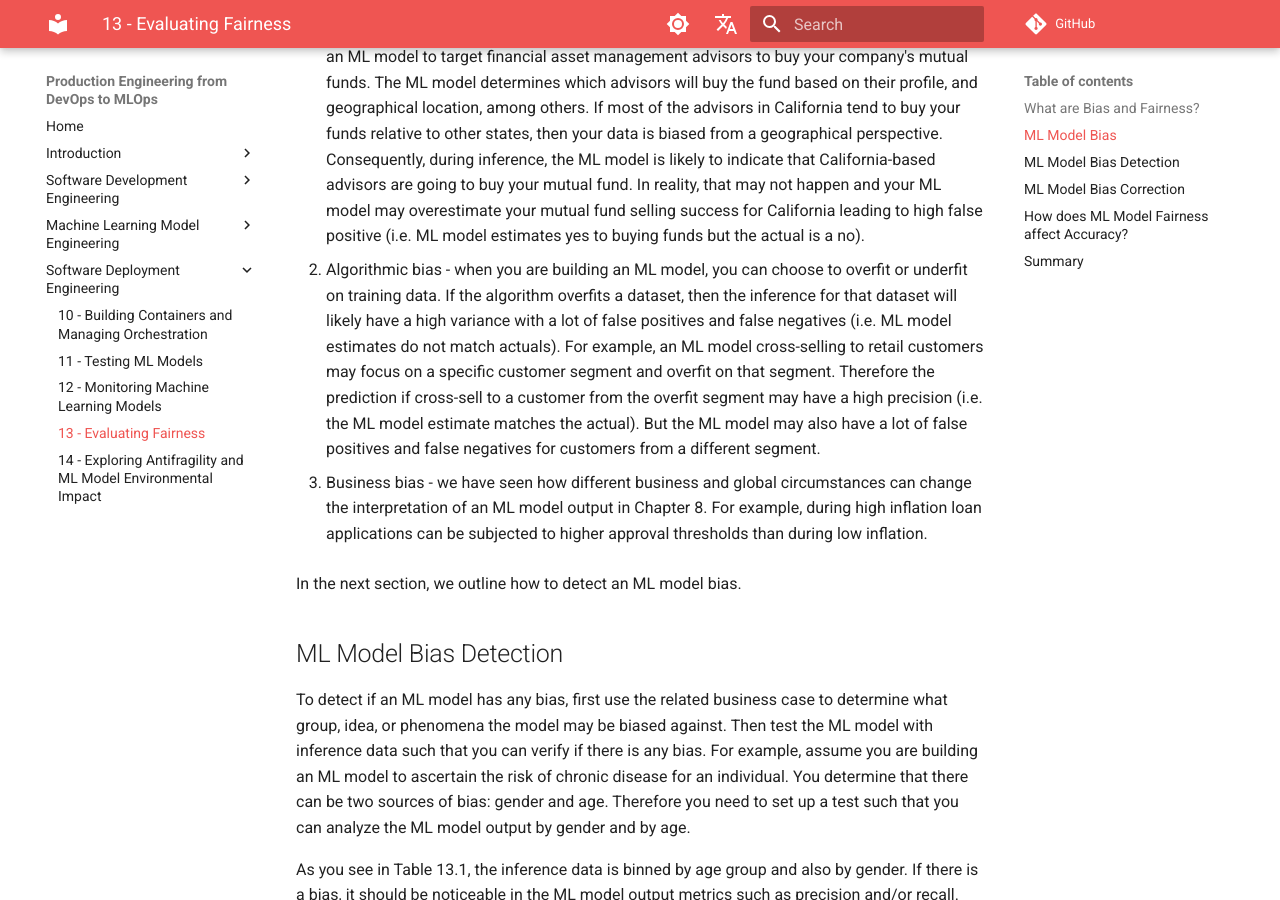
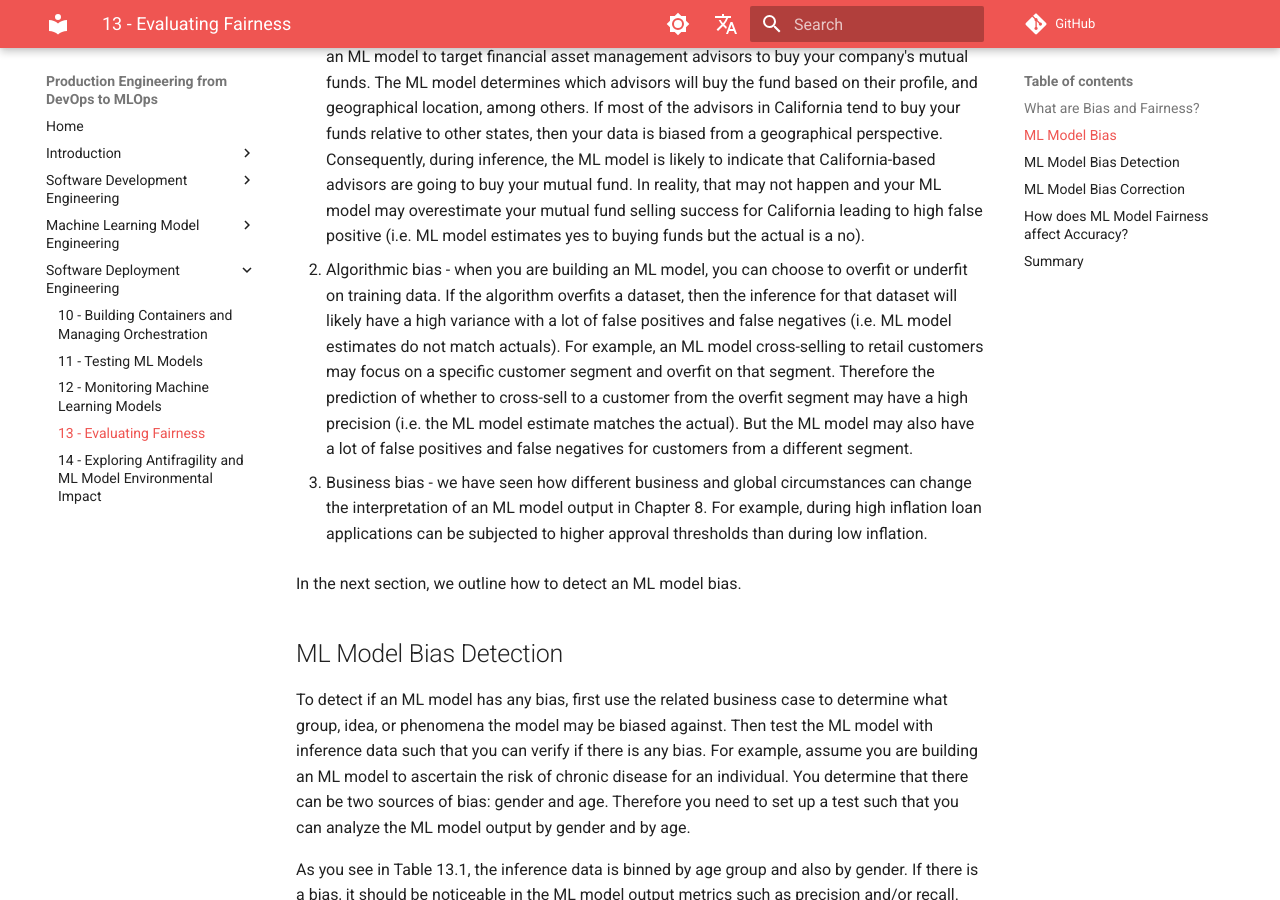
Before and after one commit to sebastiendonadio/devopsmlops, an MkDocs documentation site: the page built from chapters/15-chapter13.md, in a window 1280 px wide and 900 px high, scrolled down 1146 px. Built offline with MkDocs 1.6.1 and Material for MkDocs 9.7.7, drawn with Linux system fonts in a browser that asks for light colours; comment, search, counter and statistics services are not loaded; some of the changed text lies outside the part shown.

Commit message:
Update 15-chapter13.md
First revision

```diff
--- a/chapters/15-chapter13.md
+++ b/chapters/15-chapter13.md
@@ -1,7 +1,7 @@
 # 13 - Evaluating Fairness
 
 
-In this thirteenth chapter, we discuss ML model fairness. This Is an important topic for ML ethics, specifically bias. Now that you know how to build, deploy, test, and monitor ML models, you may need to ensure that your ML model is fair. Specifically, in this chapter you will be able to:
+In this thirteenth chapter, we discuss ML model fairness. This is an important topic for ML ethics, specifically bias. Now that you know how to build, deploy, test, and monitor ML models, you may need to ensure that your ML model is fair. Specifically, in this chapter you will be able to:
 
 -   Understand what is bias and what is fairness in ML models
 -   Learn how to detect bias in ML models
@@ -32,7 +32,7 @@
 1.   Data bias - when the data is biased towards or against a particular idea, or group of phenomena, the trained ML model inherits that bias.  For example, assume you are building an ML model to target financial asset management advisors to buy your company's mutual funds. The ML model determines which advisors will buy the fund based on their profile, and geographical location, among others. If most of the advisors in California tend to buy your funds relative to other states, then your data is biased from a geographical perspective. Consequently, during inference, the ML model is likely to indicate that California-based advisors are going to buy your mutual fund. In reality, that may not happen and your ML model may overestimate your mutual fund selling success for California leading to high false positive (i.e. ML model estimates yes to buying funds but the actual is a no).
 
 
-1.   Algorithmic bias - when you are building an ML model, you can choose to overfit or underfit on training data. If the algorithm overfits a dataset, then the inference for that dataset will likely have a high variance with a lot of false positives and false negatives (i.e. ML model estimates do not match actuals). For example, an ML model cross-selling to retail customers may focus on a specific customer segment and overfit on that segment. Therefore the prediction if cross-sell to a customer from the overfit segment may have a high precision (i.e. the ML model estimate matches the actual). But the ML model may also have a lot of false positives and false negatives for customers from a different segment.
+1.   Algorithmic bias - when you are building an ML model, you can choose to overfit or underfit on training data. If the algorithm overfits a dataset, then the inference for that dataset will likely have a high variance with a lot of false positives and false negatives (i.e. ML model estimates do not match actuals). For example, an ML model cross-selling to retail customers may focus on a specific customer segment and overfit on that segment. Therefore the prediction of whether to cross-sell to a customer from the overfit segment may have a high precision (i.e. the ML model estimate matches the actual). But the ML model may also have a lot of false positives and false negatives for customers from a different segment.
 
 
 1.   Business bias - we have seen how different business and global circumstances can change the interpretation of an ML model output in Chapter 8. For example, during high inflation loan applications can be subjected to higher approval thresholds than during low inflation.
```
Also changed, not shown: other parts of chapters/15-chapter13.md (+1 -1 lines).
